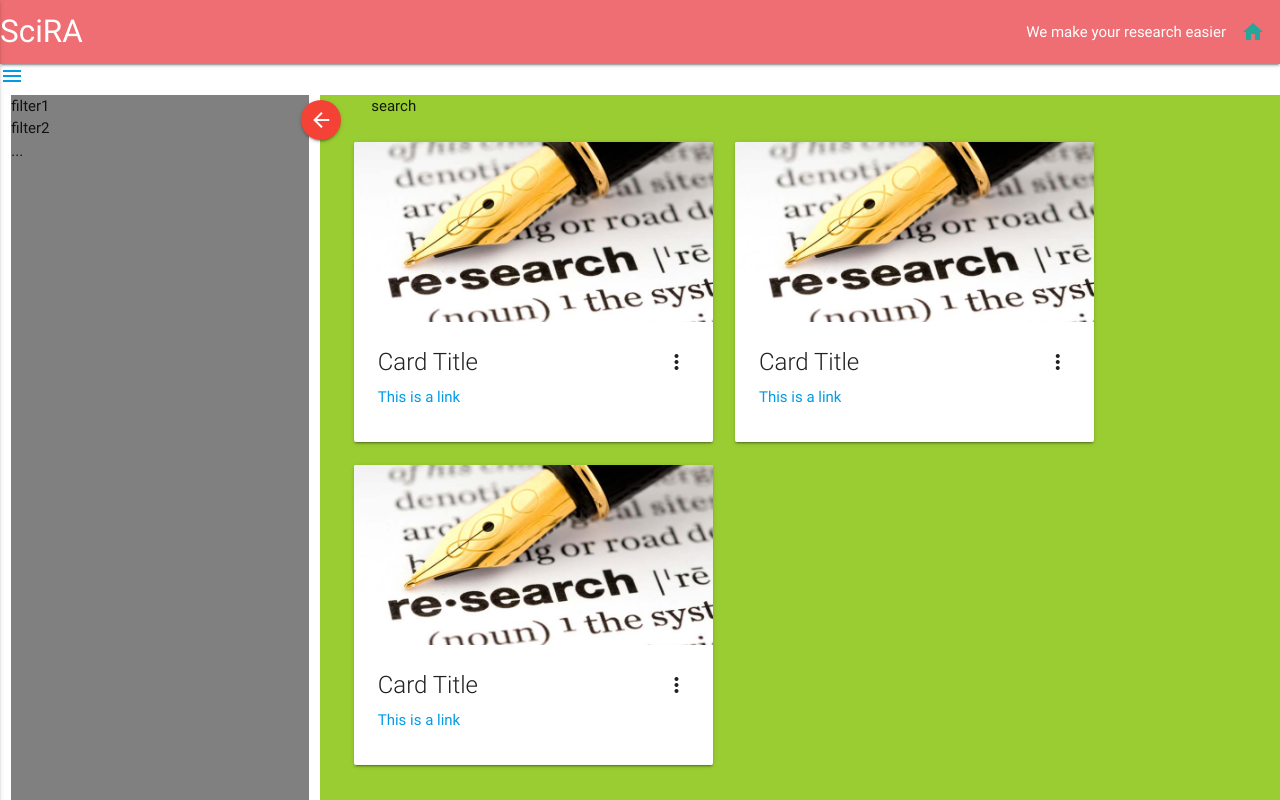
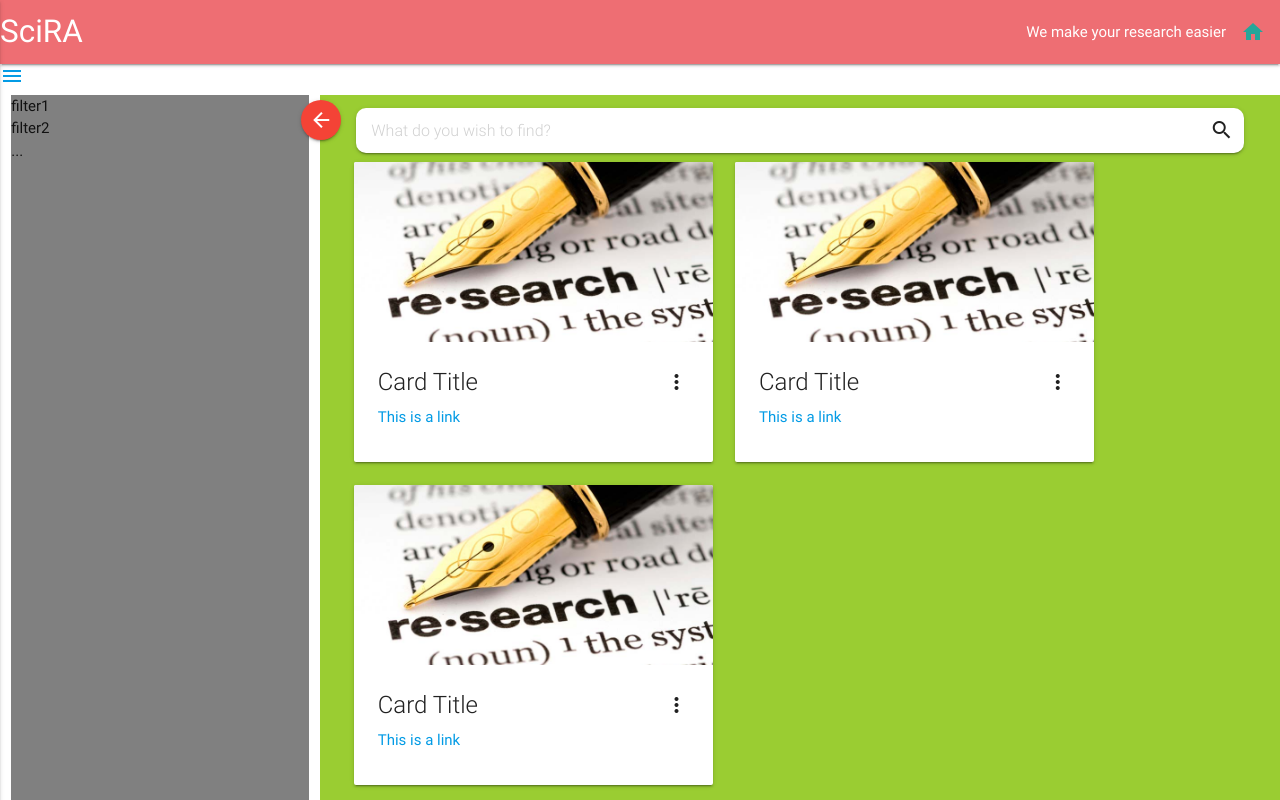
Before and after one commit to SciRA/scira-ui, an Angular app: page /search in a window 1280 px wide. Shown: the top 800 px of the page. Built offline with nearby package versions, Linux system fonts and the light colour scheme; sample sign-in values are in the browser's storage.

Commit message:
add search-box ui in search-page

```diff
--- a/src/app/pages/search/search.component.css
+++ b/src/app/pages/search/search.component.css
@@ -7,10 +7,50 @@
   background-color: yellowgreen;
   min-height: 100vh;
 }
-.filter-trigger-btn{
+
+.filter-trigger-btn {
   position: relative;
   top: 5px;
   left: -30px;
   float: left;
 }
-.hide {display:none}
+
+.hide {
+  display: none
+}
+
+div.search-box{
+  position: relative;
+}
+div.search {
+  position: absolute;
+  margin-top: 12px;
+  padding: 1px 0 0 0;
+  z-index: 2;
+  left: 0;
+  right: 0;
+}
+div.search-wrapper {
+  margin: 0 25px;
+  -webkit-transition: margin .25s ease;
+  transition: margin .25s ease;
+  border-radius: 10px;
+}
+div.search .search-wrapper input#search {
+  display: block;
+  font-size: 16px;
+  font-weight: 300;
+  width: 100%;
+  /* heisght: 45px; */
+  margin: 0;
+  -webkit-box-sizing: border-box;
+  box-sizing: border-box;
+  padding: 0 45px 0 15px;
+  border: 0;
+}
+div.search .search-wrapper i.material-icons {
+  position: absolute;
+  top: 10px;
+  right: 10px;
+  cursor: pointer;
+}
--- a/src/app/pages/search/search.component.html
+++ b/src/app/pages/search/search.component.html
@@ -28,8 +28,18 @@
         <i class="material-icons">{{filter_arrow_type}}</i>
       </a>
       <!-- Teal page content  -->
-      search
       <div class="row">
+        <div class="search-box">
+          <div class=" search">
+            <div class="search-wrapper card">
+              <input id="search" placeholder="What do you wish to find?">
+              <i class="material-icons">search</i>
+            </div>
+          </div>
+        </div>
+      </div>
+      <div class="row">
+
         <div class="col s12 cards-container">
           <app-paper>
             loading paper
```
